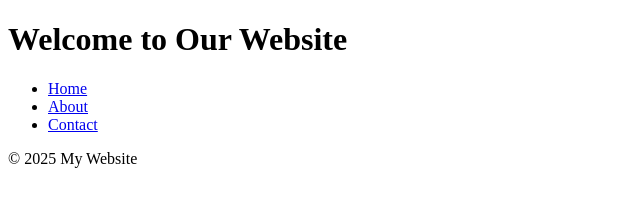
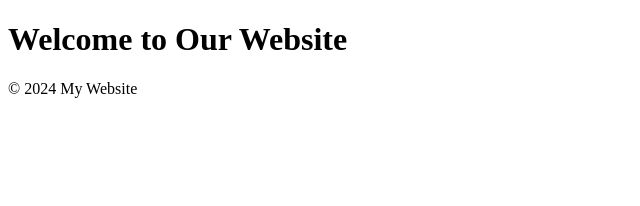
Before and after one commit to NoraaaaaY/website-project, a plain HTML site: page index.html in a window 1280 px wide. Shown: the whole page, without its empty margins (0-640 px from the left). Drawn offline with Linux system fonts and the light colour scheme.

Commit message:
Added footer section

```diff
--- a/index.html
+++ b/index.html
@@ -7,16 +7,9 @@
   <body>
     <h1>Welcome to Our Website</h1>
 
-    <nav>
-      <ul>
-        <li><a href="#">Home</a></li>
-        <li><a href="#">About</a></li>
-        <li><a href="#">Contact</a></li>
-      </ul>
-    </nav>
+    <footer>
+    <p>&copy; 2024 My Website</p>
+    </footer>
 
-    <footer>
-      <p>&copy; 2025 My Website</p>
-    </footer>
   </body>
 </html>
```
